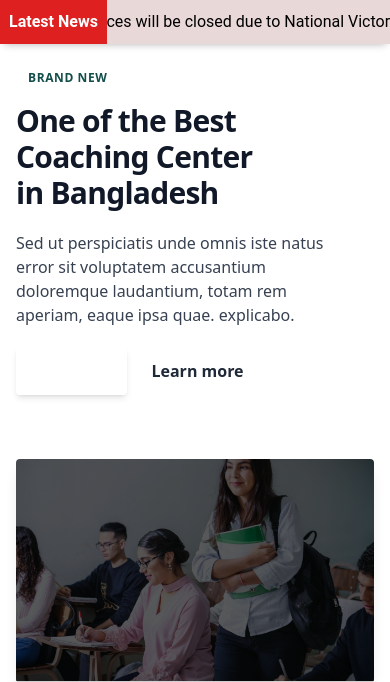
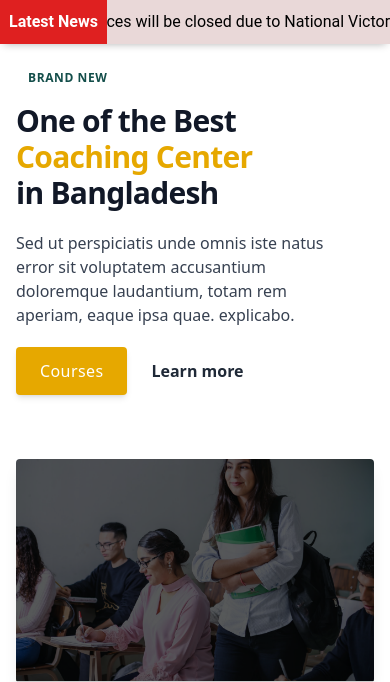
Before and after one commit to nibir4017/EKE, a PHP site: page / in a window 390 px wide. Shown: the part 80-762 px from the top of the page. Run offline with PHP 8.4, Linux system fonts and the light colour scheme; some libraries are stand-ins or nearby versions; some web fonts are replaced.

Commit message:
Update style.css

```diff
--- a/css/style.css
+++ b/css/style.css
@@ -264,7 +264,12 @@ to {
 }
 
 
-
+.orange_button{
+  background-color:#E6A800
+ }
+ .orange_text{
+  color: #E6A800
+ }
 
 
 
@@ -297,7 +302,7 @@ to {
     }
     #landing_section > div{
       display: flex;
-      flex-direction: row;
+      flex-direction: column;
     }
     #button_container{
       display: flex;
@@ -415,6 +420,9 @@ to {
  }
  #landing_left_container h1{
   text-align: left;
+
+  width: 25.5vw;
+  font-size: ;
  }
  #polygon{
   display: none;
```
